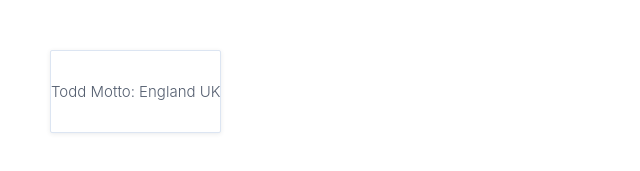
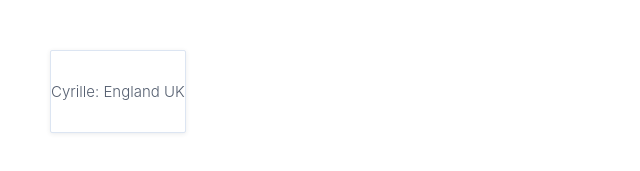
Before and after one commit to cyrilledjdj/angular-pro-src, an Angular app: page / in a window 1280 px wide. Shown: the top 171 px of the page, without its empty margins (0-640 px from the left). Built offline with nearby package versions, Linux system fonts and the light colour scheme.

Commit message:
passing context to a dynamic ng template

```diff
--- a/src/app/app.component.ts
+++ b/src/app/app.component.ts
@@ -9,8 +9,8 @@
   template: /* html */`
     <div>
       <div #entry></div>
-      <ng-template #tmpl>
-      Todd Motto: England UK
+      <ng-template #tmpl let-name let-location="location">
+      {{name}}: {{location}}
       </ng-template>
     </div>
   `
@@ -35,7 +35,10 @@
     // this.component.instance.submitted.subscribe(this.loginUser);
     // this.entry.createComponent(authFormFactory);
 
-    this.entry.createEmbeddedView(this.tmpl);
+    this.entry.createEmbeddedView(this.tmpl, {
+      $implicit: 'Cyrille',
+      location: 'England UK'
+    });
   }
 
   loginUser(user: User) {
```
